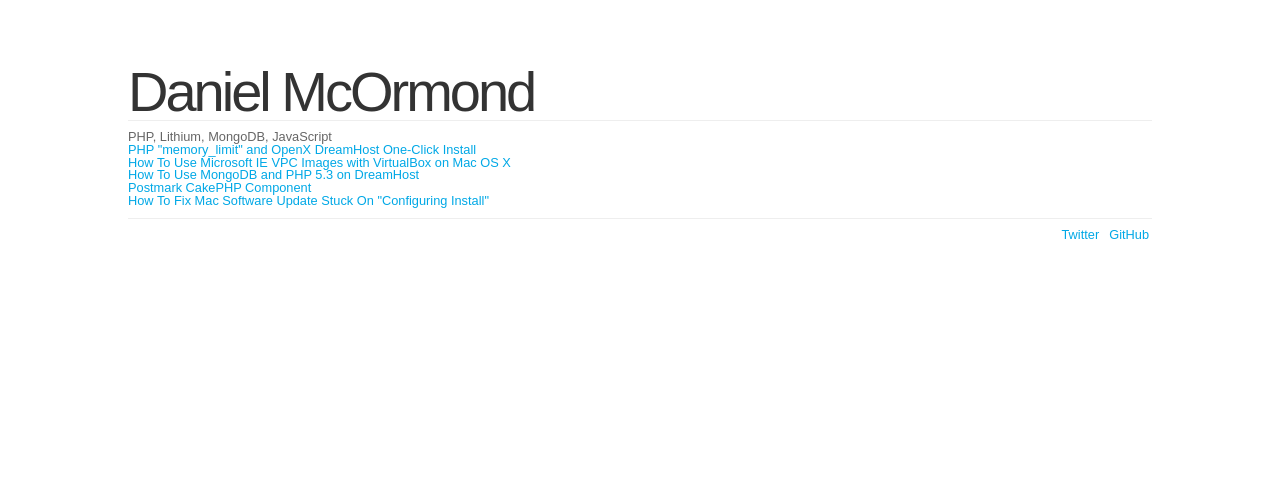
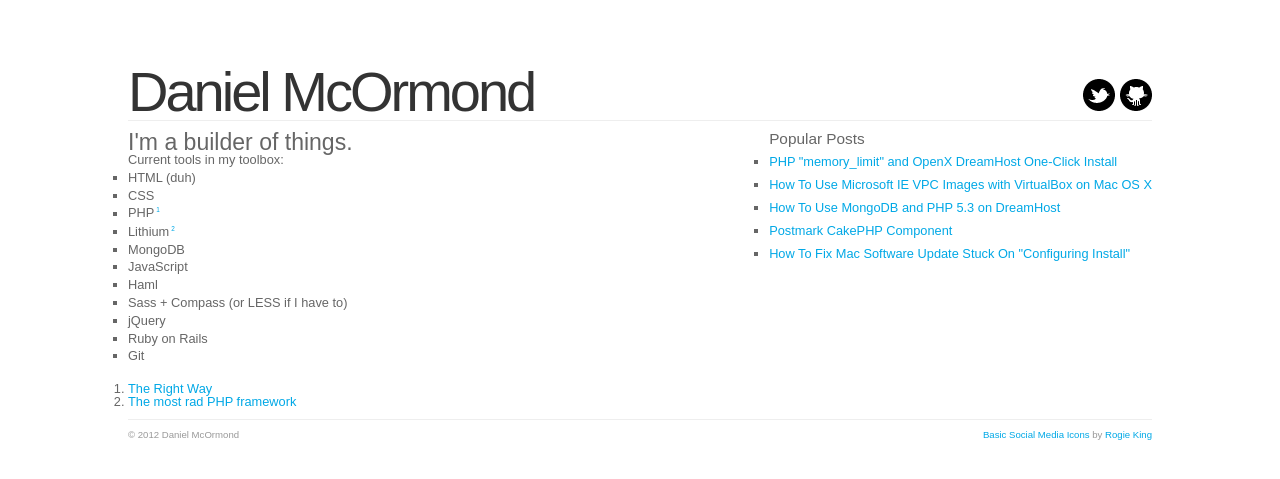
Before and after one commit to danielmcormond/danielmcormond.com, a Jekyll site: the page built from index.html, in a window 1280 px wide. Shown: the top 479 px of the page. Built offline with Jekyll 4.4.1, drawn with Linux system fonts in a browser that asks for light colours.

Commit message:
Updated content and styles

```diff
--- a/_config.yml
+++ b/_config.yml
@@ -1 +1,2 @@
 auto: true
+permalink: pretty
--- a/_layouts/default.html
+++ b/_layouts/default.html
@@ -19,16 +19,18 @@
 	<body>
 		<div id="container">
 			<header>
+				<ul id="links">
+					<li><a href="http://twitter.com/DanielMcOrmond"><img src="/img/twitter.png" /></a></li>
+					<li class="last"><a href="http://github.com/DanielMcOrmond"><img src="/img/github_alt.png" /></a></li>
+				</ul>
 				<h1 id="title"><a href="/">Daniel McOrmond</a></h1>
 			</header>
-			<div id="main" role="main">
+			<div id="main" role="main" class="group">
 				{{ content }}
 			</div>
 			<footer>
-				<ul>
-					<li><a href="http://twitter.com/DanielMcOrmond">Twitter</a></li>
-					<li><a href="http://github.com/DanielMcOrmond">GitHub</a></li>
-				</ul>
+				<span class="left">&copy; 2012 Daniel McOrmond</span>
+				<span class="right"><a href="http://www.finegoodsmarket.com/product/basic-social-media-icons">Basic Social Media Icons</a> by <a href="http://rog.ie/">Rogie King</a></span>
 			</footer>
 		</div>
 	</body>
--- a/css/style.css
+++ b/css/style.css
@@ -49,6 +49,21 @@ table {
 
 
 
+.group:before,
+.group:after {
+    content:"";
+    display:table;
+}
+.group:after {
+    clear:both;
+}
+
+h1 { font-size: 200%; }
+h2 { font-size: 180%; }
+h3 { font-size: 160%; }
+h4 { font-size: 140%; }
+h5 { font-size: 120%; }
+h6 { font-size: 100%; }
 
 
 
@@ -65,7 +80,8 @@ a:link {
 	color: #00a8e6; /* blue */
 }
 a:visited {
-	color: #d42aae; /* purple */
+	/* color: #d42aae; */ /* purple */
+	color: #00a8e6; /* blue */
 }
 a:hover {
 	color: #4ddb4a; /* green */
@@ -86,6 +102,13 @@ div#main {
 	margin: 5% 10%;
 }
 
+div.left {
+	float: left;
+}
+div.right {
+	float: right;
+}
+
 h1#title {
 	font-size: 56px;
 	font-family: "anisette-petite-sc",sans-serif;
@@ -98,17 +121,40 @@ h1#title a:hover {
 	color: #666;
 }
 
+ul#links {
+	float: right;
+	margin-top: 15px;
+}
+ul#links li {
+	float: left;
+	margin-right: 5px;
+}
+ul#links li.last {
+	margin-right: 0px;
+}
+
 footer {
+	clear: both;
 	border-top: 1px solid #eee;
 	padding-top: 10px;
+	text-align: right;
+	font-size: 75%;
+	color: #999;
 }
-footer ul {
+footer .left {
+	float: left;
+}
+footer .right {
 	float: right;
-	margin-right: 3px;
 }
-footer ul li {
-	float: left;
-	margin-left: 10px;
+footer a {
+	color: #999;
+}
+footer a:visited {
+	color: #999;
+}
+footer a:hover {
+	color: #666;
 }
 
 code {
@@ -122,3 +168,47 @@ p.update {
 	border-radius: 5px;
 	padding: 10px 10px;
 }
+
+.posts {
+	list-style-type: square;
+}
+.posts li {
+	margin: 10px 0px;
+}
+
+#notfound {
+	text-align: center;
+	margin: 200px 0px;
+}
+#notfound p {
+	margin-top: 10px;
+}
+span.notfound {
+	color: #fff;
+	background: #ff3300;
+	padding: 0px 3px;
+	text-transform: uppercase;
+	font-weight: bold;
+}
+
+#disqus_thread {
+	width: 450px;
+	margin-top: 20px;
+}
+
+ul#tools {
+	list-style-type: square;
+}
+ul#tools li {
+	margin: 5px 0px;
+}
+
+.footnote {
+	font-size: 50%;
+	vertical-align: super;
+	margin-left: 2px;
+}
+ol#footnotes {
+	margin-top: 20px;
+	list-style-type: decimal;
+}
--- a/index.html
+++ b/index.html
@@ -2,10 +2,33 @@
 layout: default
 ---
 
-PHP, Lithium, MongoDB, JavaScript
+<div class="left">
+	<h2>I'm a builder of things.</h2>
+	<p>Current tools in my toolbox:</p>
+	<ul id="tools">
+		<li>HTML (duh)</li>
+		<li>CSS</li>
+		<li>PHP<a href="#" class="footnote">1</a></li>
+		<li>Lithium<a href="#" class="footnote">2</a></li>
+		<li>MongoDB</li>
+		<li>JavaScript</li>
+		<li>Haml</li>
+		<li>Sass + Compass (or LESS if I have to)</li>
+		<li>jQuery</li>
+		<li>Ruby on Rails</li>
+		<li>Git</li>
+	</ul>
+	<ol id="footnotes">
+		<li><a href="http://www.phptherightway.com/">The Right Way</a></li>
+		<li><a href="http://lithify.me/">The most rad PHP framework</a></li>
+	</ol>
+</div>
 
-<ul class="posts">
-  {% for post in site.posts %}
-    <li><a href="{{ post.url }}">{{ post.title }}</a></li>
-  {% endfor %}
-</ul>
+<div class="right">
+	<h5>Popular Posts</h5>
+	<ul class="posts">
+	  {% for post in site.posts %}
+		<li><a href="{{ post.url }}">{{ post.title }}</a></li>
+	  {% endfor %}
+	</ul>
+</div>
--- a/missing.html
+++ b/missing.html
@@ -1,5 +1,9 @@
 ---
 layout: default
+permalink: missing.html
 ---
 
-404 Not Found
+<div id="notfound">
+	<h3><span class="notfound">Page not found</span></h3>
+	<p>You're probably looking for some old content that I trashed. Sorry!</p>
+</div>
```
Also changed, not shown: img/github_alt.png (added), img/twitter.png (added).
